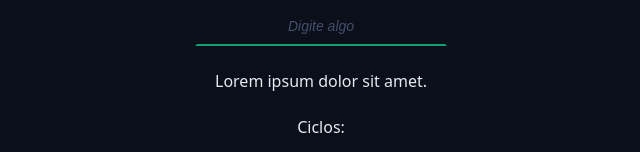
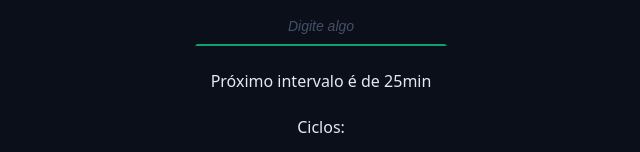
Before and after one commit to JoaoBruto/Chronos-Pomodoro, a React (Vite) app: page / in a window 1280 px wide. Shown: the part 512-664 px from the top of the page, without its empty margins (319-959 px from the left). Built offline with nearby package versions, Linux system fonts and the light colour scheme.

Commit message:
📚 Sending state via props to other components (Lifting State Up)

```diff
--- a/src/components/Count Down/index.tsx
+++ b/src/components/Count Down/index.tsx
@@ -1,13 +1,13 @@
-
+import { HomeProps } from '../Pages/Home'
 import styles from './style.module.css'
 
 
-export function CountDown() {
+export function CountDown({state}: HomeProps) {
 
   return(
     <>
       <div className={styles.container}>
-        00:00
+        {state.formattedSecondsRemaining}
       </div>
     </>
   )
--- a/src/components/MainForm/index.tsx
+++ b/src/components/MainForm/index.tsx
@@ -2,8 +2,9 @@
 import { Cycles } from "../Cycles";
 import { DefaultButton } from "../DefaultButton";
 import { DefaultInput } from "../Input";
+import type { HomeProps } from "../Pages/Home";
 
-export function MainForm() {
+export function MainForm({state} : HomeProps) {
   return (
         <form className='form' action=''>
           <div className='formRow'>
@@ -15,7 +16,7 @@
           </div>
 
           <div className='formRow'>
-            <p>Lorem ipsum dolor sit amet.</p>
+            <p>Próximo intervalo é de {state.config.worktime}min</p>
           </div>
 
           <div className='formRow'>
--- a/src/components/Pages/Home/index.tsx
+++ b/src/components/Pages/Home/index.tsx
@@ -4,23 +4,24 @@
 import { CountDown } from "../../Count Down";
 import { MainForm } from "../../MainForm";
 
-type HomeProps = {
+
+export type HomeProps = {
   state: TaskStateModel;
   setState: React.Dispatch<React.SetStateAction<TaskStateModel>>;
+
 }
 
 export function Home (props: HomeProps) { // Repassa o estado por props
-  const {state, setState} = props;
 
   return(
     <MainTemplate>
 
           <Container>
-            <CountDown />
+            <CountDown {...props}/>
           </Container>
 
           <Container>
-            <MainForm />
+            <MainForm {...props}/>
           </Container>
     </MainTemplate>
     )
--- a/src/main.tsx
+++ b/src/main.tsx
@@ -34,7 +34,7 @@
         activeTask: null, // Inicialmente começa como nulo
         currentCycle: 0,
         config: {
-          worktime: 0, // Pomodoro normal
+          worktime: 25, // Pomodoro normal
           shortBreakTime: 0, // Pequena pausa
           longBreakTime: 0 // Pausa longa
         }
```
